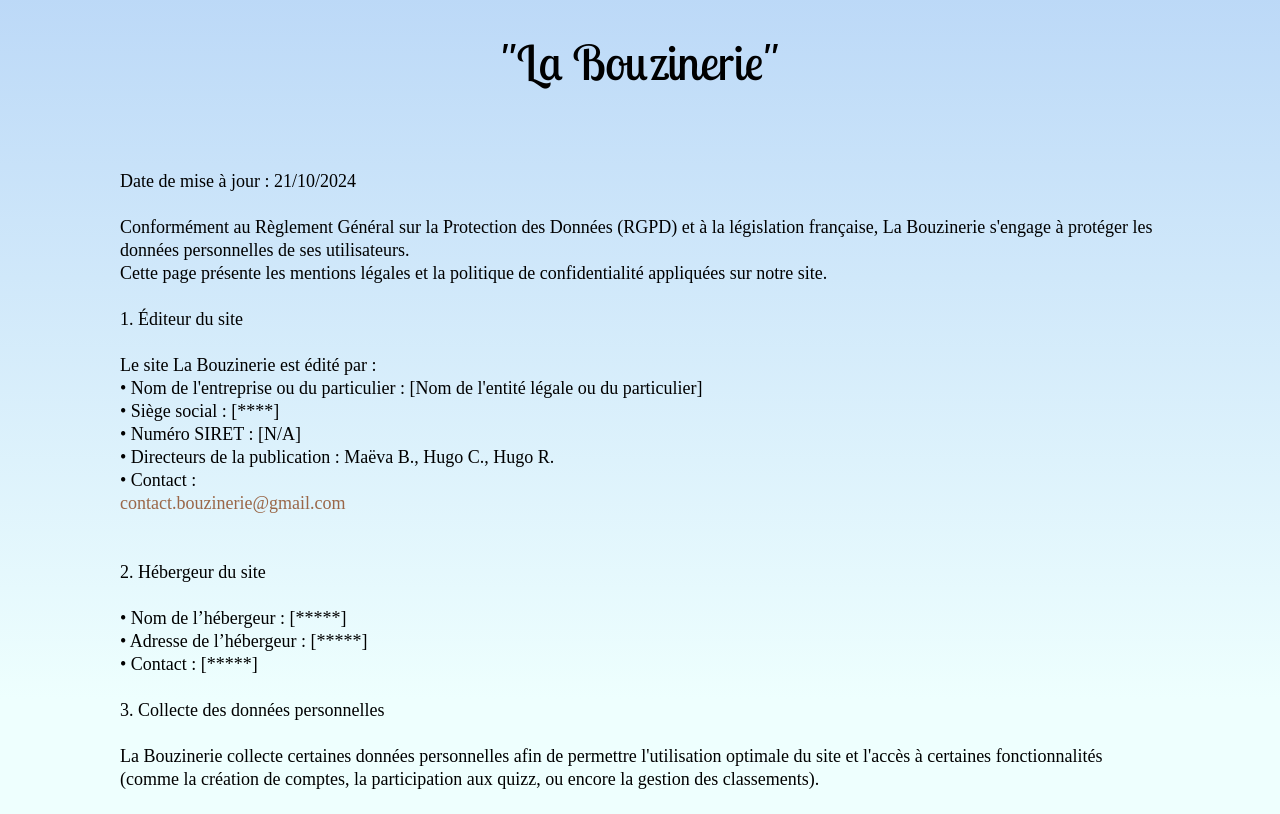
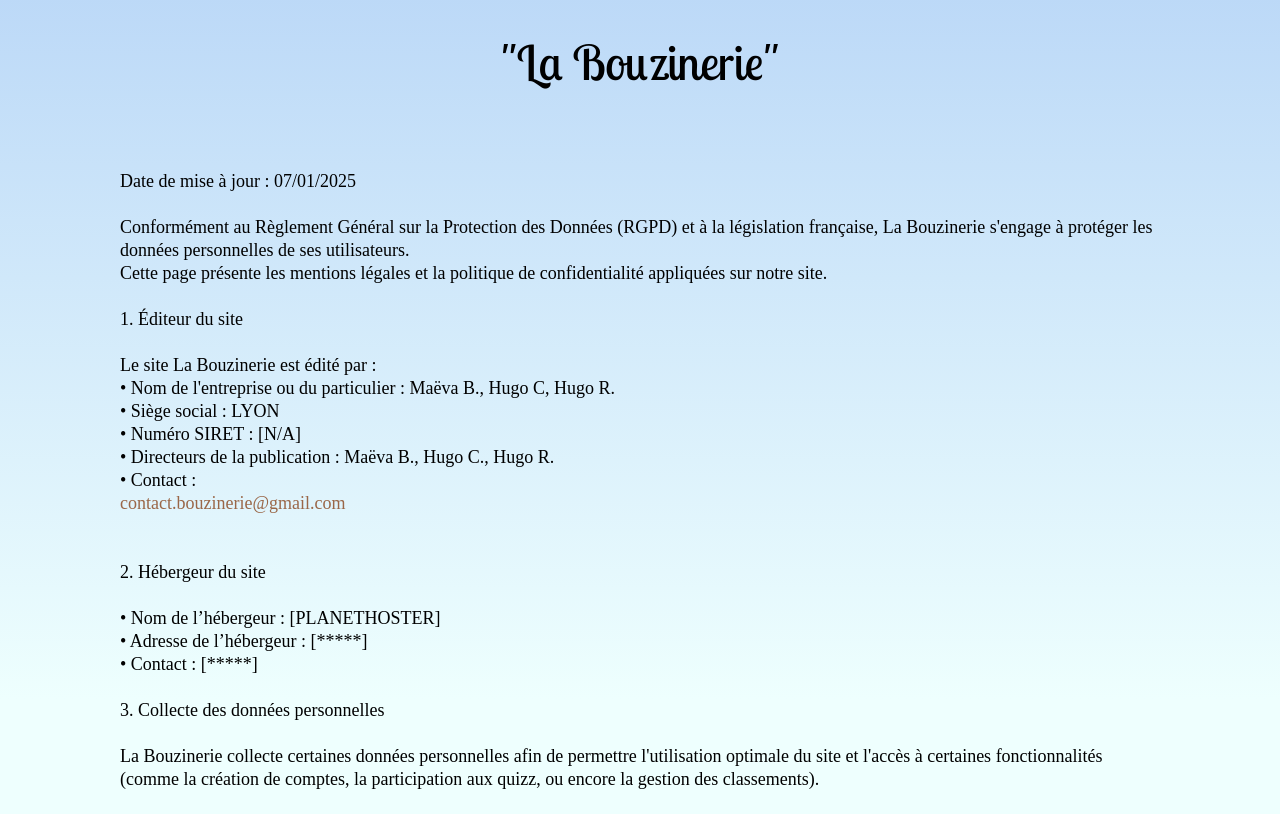
Before and after one commit to Win0ra/Bouzinerie_Rework, a PHP site: page /views/templates/legal-notices.php in a window 1280 px wide. Shown: the part 256-1070 px from the top of the page. Run offline with PHP 8.4, Linux system fonts and the light colour scheme; some libraries are stand-ins or nearby versions; some web fonts are replaced.

Commit message:
update gcu.php et legal-notices.php

```diff
--- a/views/templates/legal-notices.php
+++ b/views/templates/legal-notices.php
@@ -1,5 +1,21 @@
 <?php require dirname(__DIR__). '/templates/header.php'; ?>
+<?php
 
+header("Content-Security-Policy: ".
+    "default-src 'self'; ".
+    "script-src 'self' https://kit.fontawesome.com https://cdnjs.cloudflare.com 'unsafe-inline'; ".
+    "style-src 'self' 'unsafe-inline'; ".
+    "img-src 'self' data:; ".
+    "font-src 'self' https://kit.fontawesome.com https://*.fontawesome.com; ".
+    "connect-src 'self' https://*.fontawesome.com; ".
+    "form-action 'self'; ".
+    "frame-ancestors 'none'; ".
+    "base-uri 'self';"
+);
+header("X-Content-Type-Options: nosniff");
+header("X-Frame-Options: DENY");
+header("Referrer-Policy: strict-origin-when-cross-origin");
+?>
 <head>
     <meta charset="UTF-8">
     <meta name="viewport" content="width=device-width, initial-scale=1.0">
@@ -13,18 +29,18 @@
     <h1>Mentions Légales et Politique de Confidentialité<br><br>
     "La Bouzinerie"</h1>
 <p>
-Date de mise à jour : 21/10/2024<br><br>
+Date de mise à jour : 07/01/2025<br><br>
 Conformément au Règlement Général sur la Protection des Données (RGPD) et à la législation française, La Bouzinerie s'engage à protéger les données personnelles de ses utilisateurs.<br> Cette page présente les mentions légales et la politique de confidentialité appliquées sur notre site.<br><br>
 
 1. Éditeur du site<br><br>
 Le site La Bouzinerie est édité par :<br>
-•	Nom de l'entreprise ou du particulier : [Nom de l'entité légale ou du particulier]<br>
-•	Siège social : [****]<br>
+•	Nom de l'entreprise ou du particulier : Maëva B., Hugo C, Hugo R.<br>
+•	Siège social : LYON<br>
 •	Numéro SIRET : [N/A]<br>
 •	Directeurs de la publication : Maëva B., Hugo C., Hugo R.<br>
 •	Contact : <a href="mailto:contact.bouzinerie@gmail.com" id="mail-gcu">contact.bouzinerie@gmail.com</a><br><br>
 2. Hébergeur du site<br><br>
-•	Nom de l’hébergeur : [*****]<br>
+•	Nom de l’hébergeur : [PLANETHOSTER]<br>
 •	Adresse de l’hébergeur : [*****]<br>
 •	Contact : [*****]<br><br>
 
```
Also changed, not shown: views/templates/gcu.php (+22 -5 lines).
